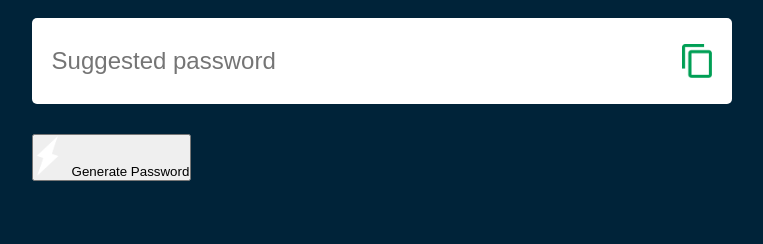
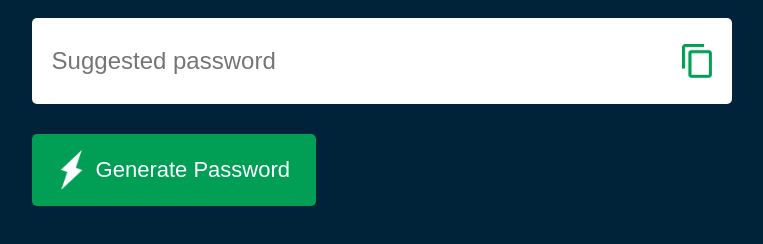
Before and after one commit to salinpaul94/Random-password-generator, a plain HTML site: page version_01/index.html in a window 1280 px wide. Shown: the part 290-534 px from the top of the page, without its empty margins (122-885 px from the left). Drawn offline with Linux system fonts and the light colour scheme.

Commit message:
container class button styling

```diff
--- a/version_01/style.css
+++ b/version_01/style.css
@@ -47,3 +47,17 @@ body{
   width: 28px;
   margin-right: 10px;
 }
+.container button{
+  border: none;
+  outline: none;
+  background: #019f55;
+  color: #fff;
+  font-size: 22px;
+  font-weight: 300;
+  display: flex;
+  align-items: center;
+  justify-content: center;
+  padding: 16px 26px;
+  border-radius: 5px;
+  cursor: pointer;
+}
```
